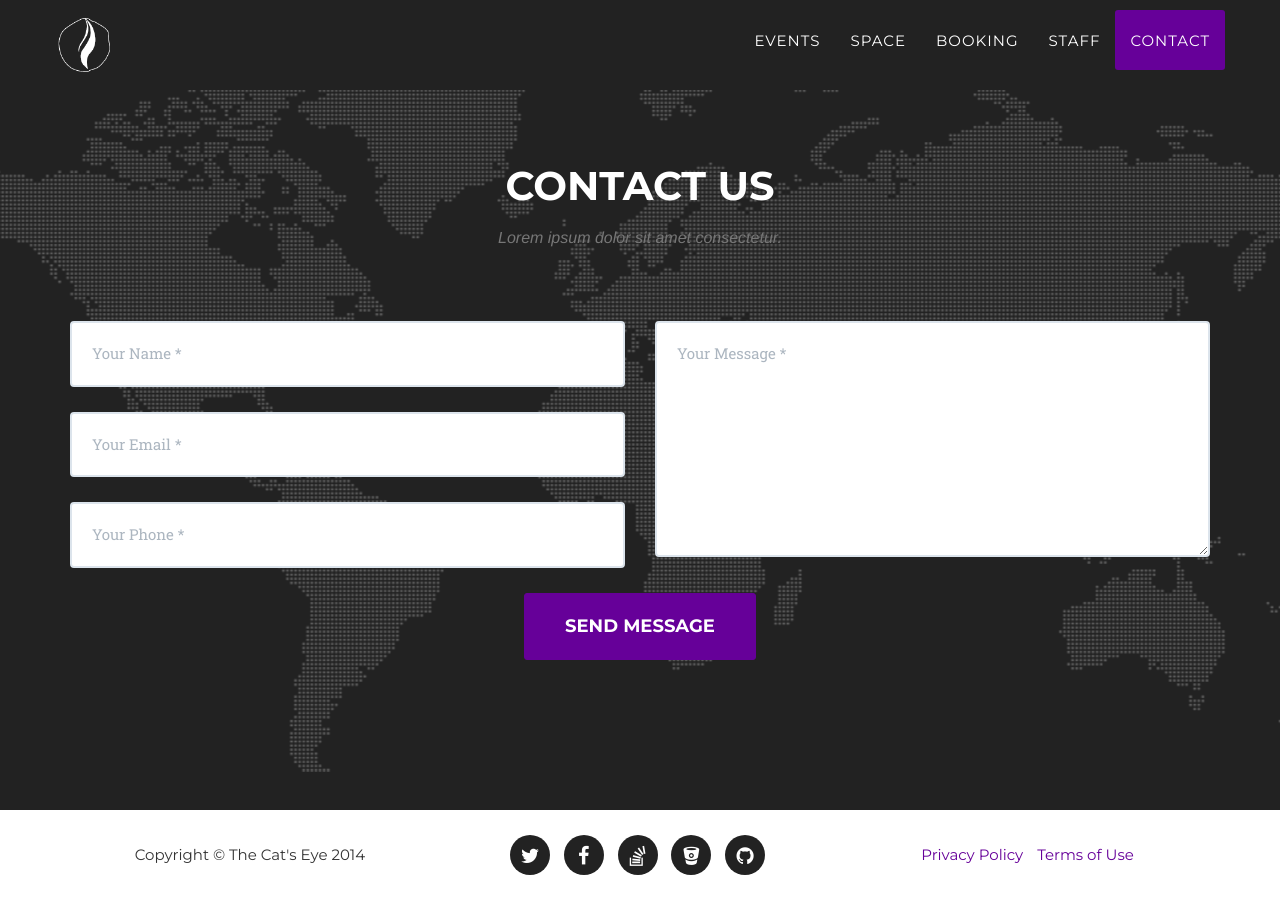
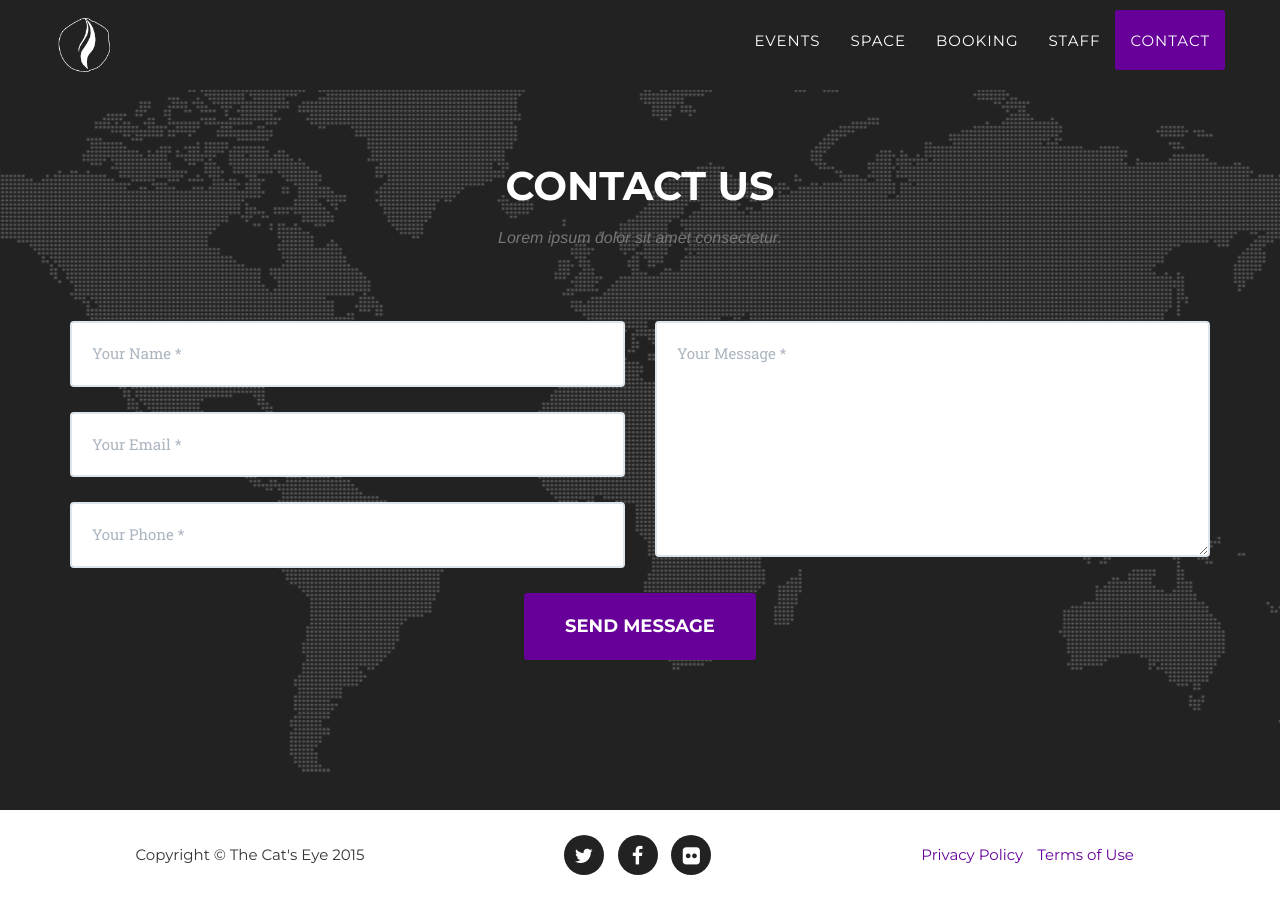
Before and after one commit to ryanfan/cats-eye-revamped, a Jekyll site: the page built from index.html, in a window 1280 px wide and 900 px high, scrolled down 4811 px. Built offline with Jekyll 4.4.1, drawn with Linux system fonts in a browser that asks for light colours; some web fonts are replaced; some of the changed lines change nothing that is shown.

Commit message:
Edited contacts

```diff
--- a/_config.yml
+++ b/_config.yml
@@ -51,15 +51,11 @@ people:
 # Social networks usernames (many more available: google-plus, flickr, dribbble, pinterest, instagram, tumblr, linkedin, etc.)
 social:
   - title: twitter
-    url: http://twitter.com/jekyllrb
+    url: http://twitter.com/viccateseye
   - title: facebook
     url:
-  - title: stack-overflow
-    url: http://stackoverflow.com/questions/tagged/jekyll
-  - title: bitbucket
-    url: http://bitbucket.org/jekyll
-  - title: github
-    url: http://github.com/jekyll
+  - title: flickr
+    url: https://www.flickr.com/photos/129567669@N05/sets/
 
 # Postal address (add as many lines as necessary)
 address:
--- a/_includes/footer.html
+++ b/_includes/footer.html
@@ -2,7 +2,7 @@
         <div class="container">
             <div class="row">
                 <div class="col-md-4">
-                    <span class="copyright">Copyright &copy; {{ site.title }} 2014</span>
+                    <span class="copyright">Copyright &copy; {{ site.title }} 2015</span>
                 </div>
                 <div class="col-md-4">
                     <ul class="list-inline social-buttons">
```
